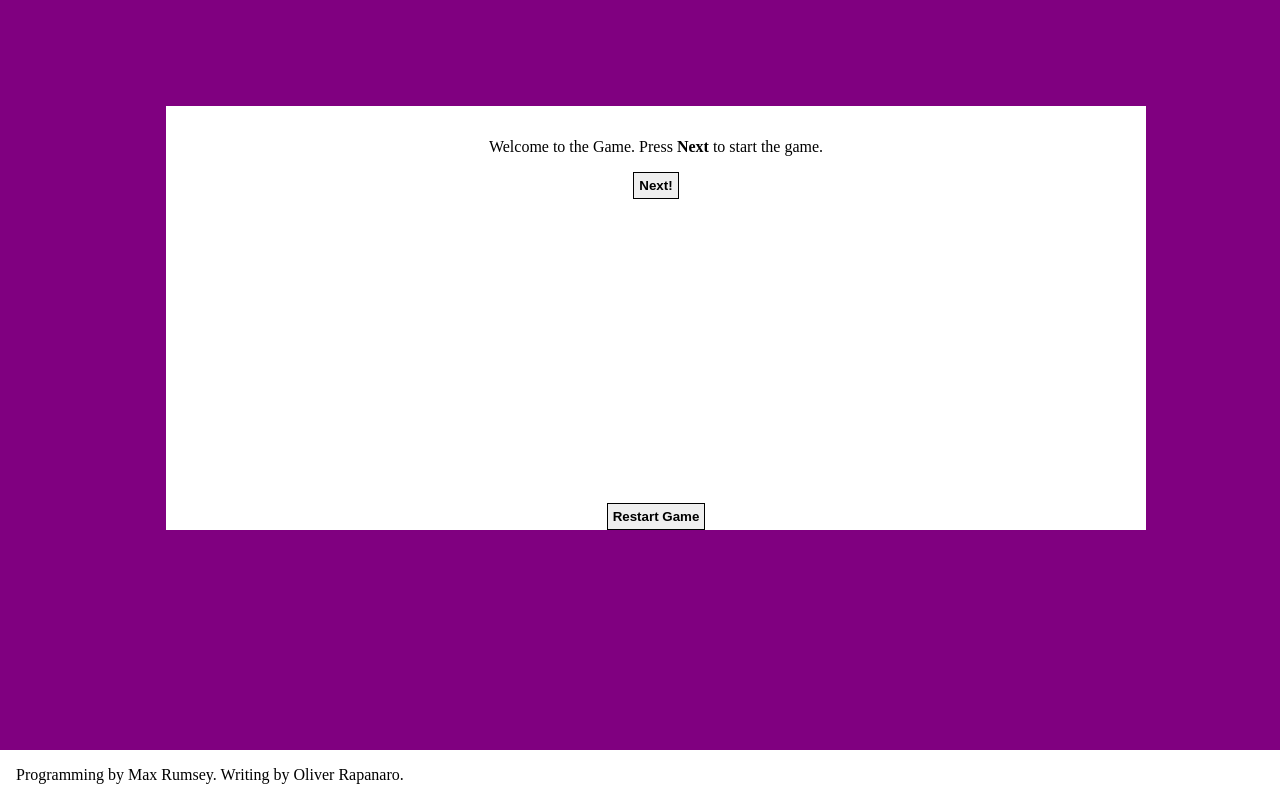
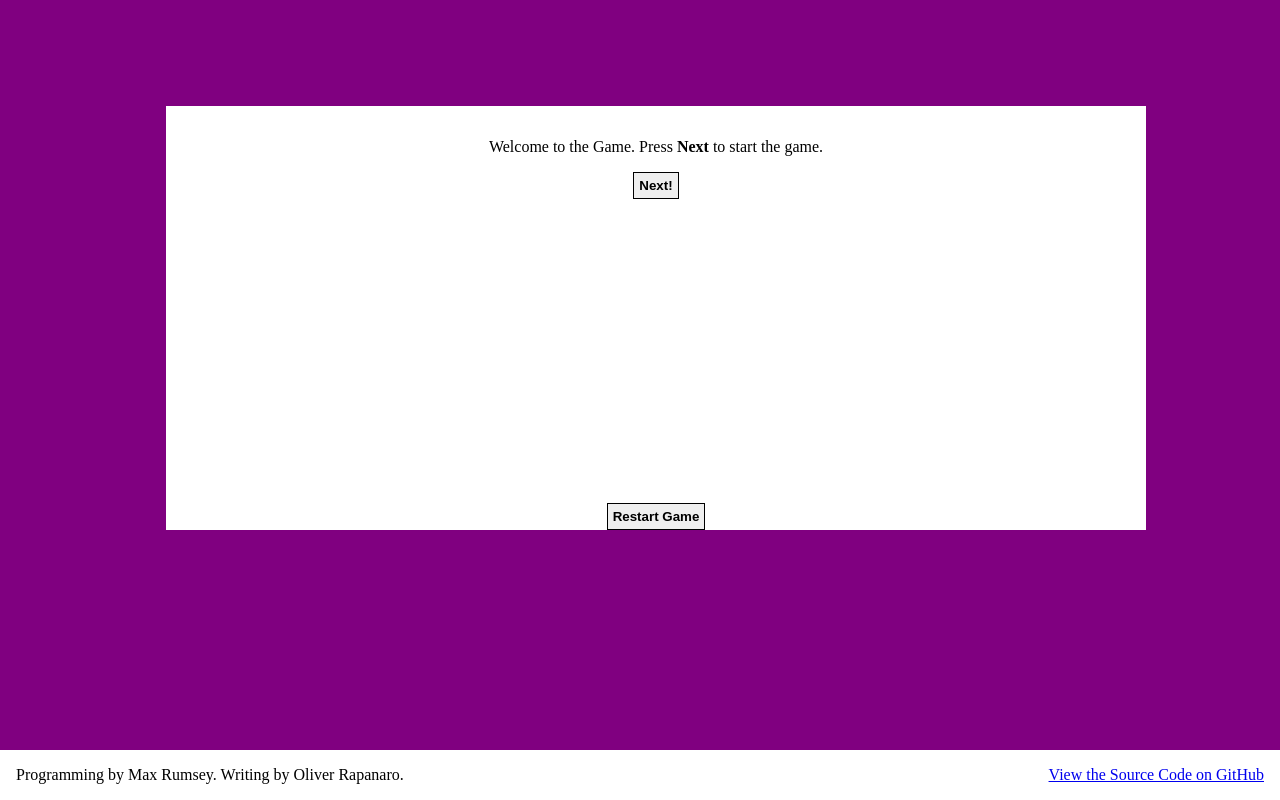
Before and after one commit to maxrumsey/chooseyouradventure, a website: page index.html in a window 1280 px wide. Drawn offline with nearby package versions, Linux system fonts and the light colour scheme.

Commit message:
Adding link to GitHub

```diff
--- a/css/page.css
+++ b/css/page.css
@@ -14,3 +14,6 @@ body {
   right: 0;
   padding: 16px;
 }
+#github-link {
+  float: right;
+}
--- a/index.html
+++ b/index.html
@@ -26,6 +26,7 @@
     </div>
     <div id='footer'>
       Programming by Max Rumsey. Writing by Oliver Rapanaro.
+      <a id='github-link' href='https://github.com/maxrumsey/chooseyouradventure'>View the Source Code on GitHub</a>
     </div>
   </body>
 </html>
```
